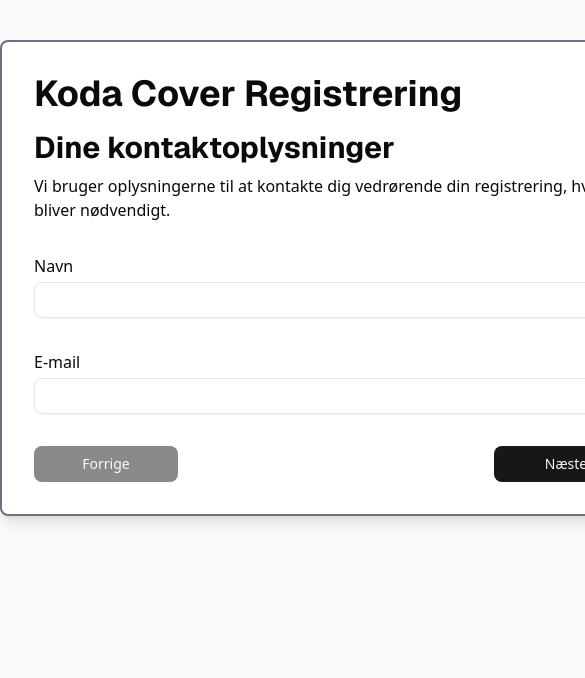
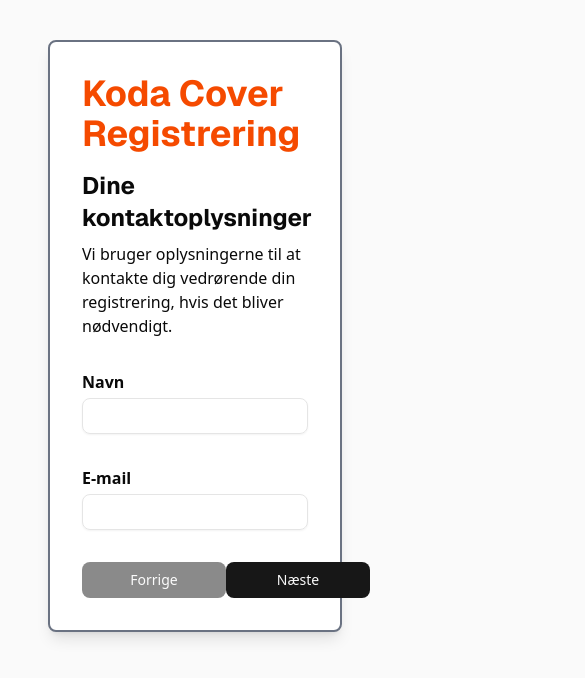
Before and after one commit to mikkelvs/koda, a Next.js app: page /step1 in a window 390 px wide. Shown: the top 678 px of the page, 585 px wide, since content can reach past the window. Built offline with nearby package versions, Linux system fonts and the light colour scheme.

Commit message:
styling, better validation

```diff
--- a/app/[step]/page.tsx
+++ b/app/[step]/page.tsx
@@ -114,7 +114,7 @@
             <>
               <h2>Oplysninger om dit covernummer</h2>
               <label>ISRC</label>
-              <Field name="isrcNumber" as={Input} />
+              <Field name="isrcNumber" as={Input} maxLength="10" />
               <ErrorMessage
                 name="isrcNumber"
                 render={(msg) => <ErrorLabel>{msg}</ErrorLabel>}
@@ -180,6 +180,7 @@
                   reset();
                   router.push("/");
                 }}
+                className="mt-8"
               >
                 Tilbage til start
               </Button>
@@ -203,7 +204,9 @@
               {!isLast ? (
                 <Button type="submit">Næste {loading && <Spinner />}</Button>
               ) : (
-                <Button type="submit">Indsend {loading && <Spinner />}</Button>
+                <Button type="submit" className="text-green-500">
+                  Indsend {loading && <Spinner />}
+                </Button>
               )}
             </div>
           )}
--- a/app/components/FormLayout.tsx
+++ b/app/components/FormLayout.tsx
@@ -11,7 +11,7 @@
   children: React.ReactNode;
 }) {
   return (
-    <div className="w-2xl lg:w-1/2 mx-auto p-8 bg-white rounded-md shadow-lg mt-10 border-2 border-gray-500">
+    <div className=" lg:w-1/2 mx-12 lg:mx-auto p-8 bg-white rounded-md shadow-lg mt-10 border-2 border-gray-500">
       <h1 className="mb-4">Koda Cover Registrering</h1>
       {children}
     </div>
--- a/app/components/validation.ts
+++ b/app/components/validation.ts
@@ -10,7 +10,10 @@
       .required("Udfyld venligst din e-mail"),
   }),
   step2: Yup.object({
-    isrcNumber: Yup.number().required("Udfyld venligst ISRC nummer"),
+    isrcNumber: Yup.string()
+      .matches(/^[0-9]+$/, "Skriv venligst kun tal")
+      .length(10, "Et gyldigt ISRC nummer består af 10 cifre")
+      .required("Udfyld venligst ISRC nummer"),
     artistName: Yup.string().required("Udfyld venligst dit artistnavn"),
   }),
   step3: Yup.object({
--- a/app/globals.css
+++ b/app/globals.css
@@ -133,14 +133,15 @@
 
   h1 {
     @apply text-4xl;
+    @apply text-orange-600;
   }
 
   h2 {
-    @apply text-3xl;
+    @apply text-2xl;
   }
 
   h3 {
-    @apply text-2xl;
+    @apply text-xl;
   }
 
   h4 {
@@ -156,6 +157,6 @@
   }
 
   label {
-    @apply block mt-8 mb-1 font-medium;
+    @apply block mt-8 mb-1 font-bold;
   }
 }
```
